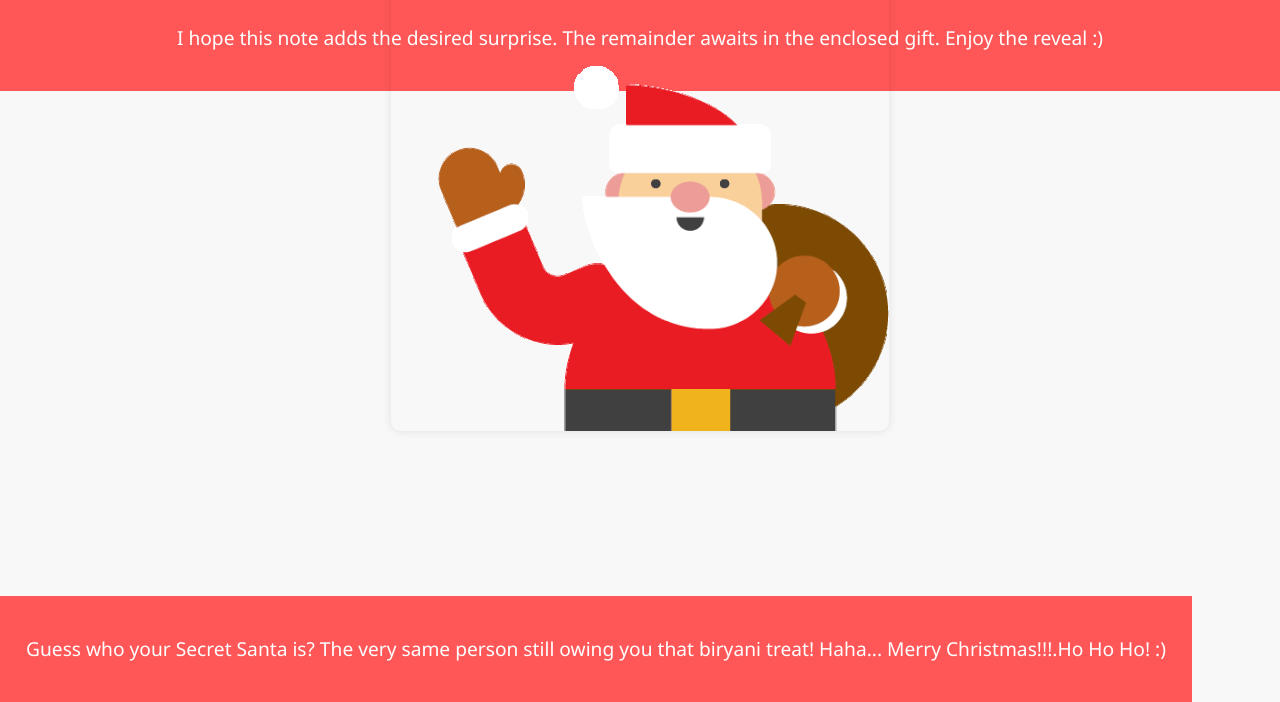
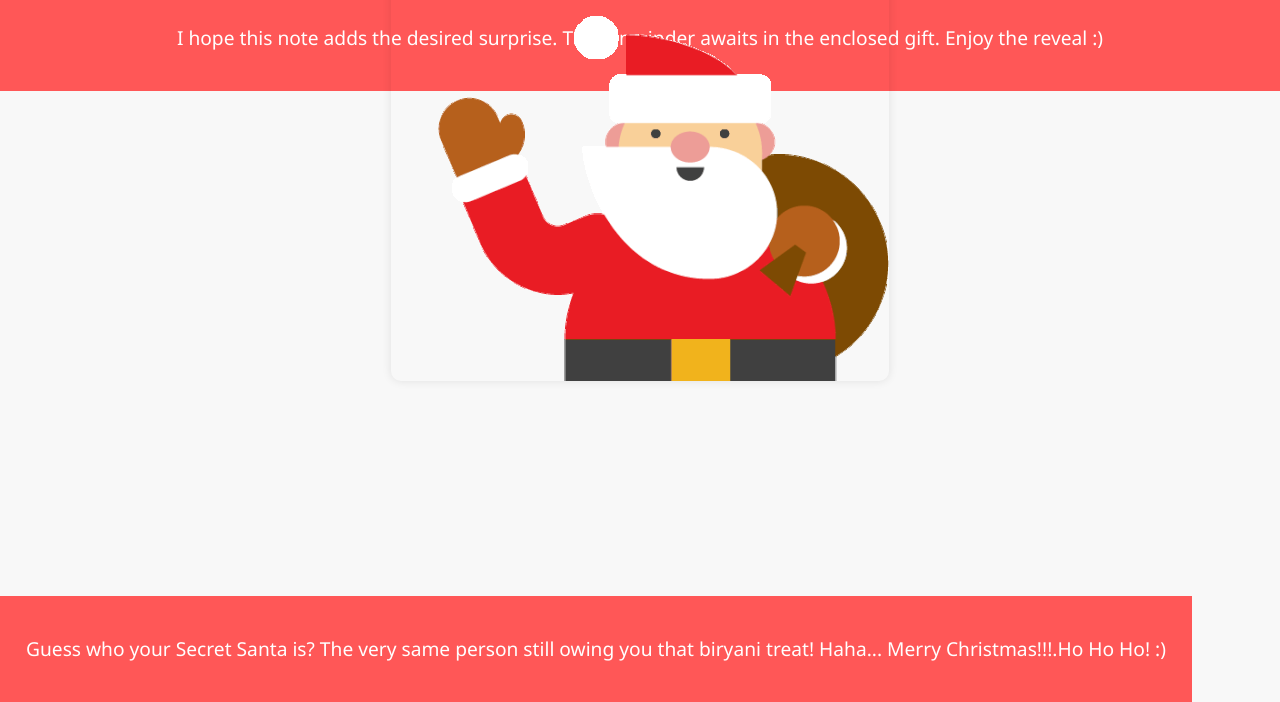
Before and after one commit to anshsadana/secret-santa-website, a plain HTML site: page index.html in a window 1280 px wide. Shown: the part 98-800 px from the top of the page. Drawn offline with Linux system fonts and the light colour scheme.

Commit message:
Update index.html

```diff
--- a/index.html
+++ b/index.html
@@ -37,7 +37,7 @@
             height: auto;
             border-radius: 10px;
             box-shadow: 0 0 10px rgba(0, 0, 0, 0.1);
-            margin-top: -150px;
+            margin-top: -200px;
         }
 
         footer {
```
